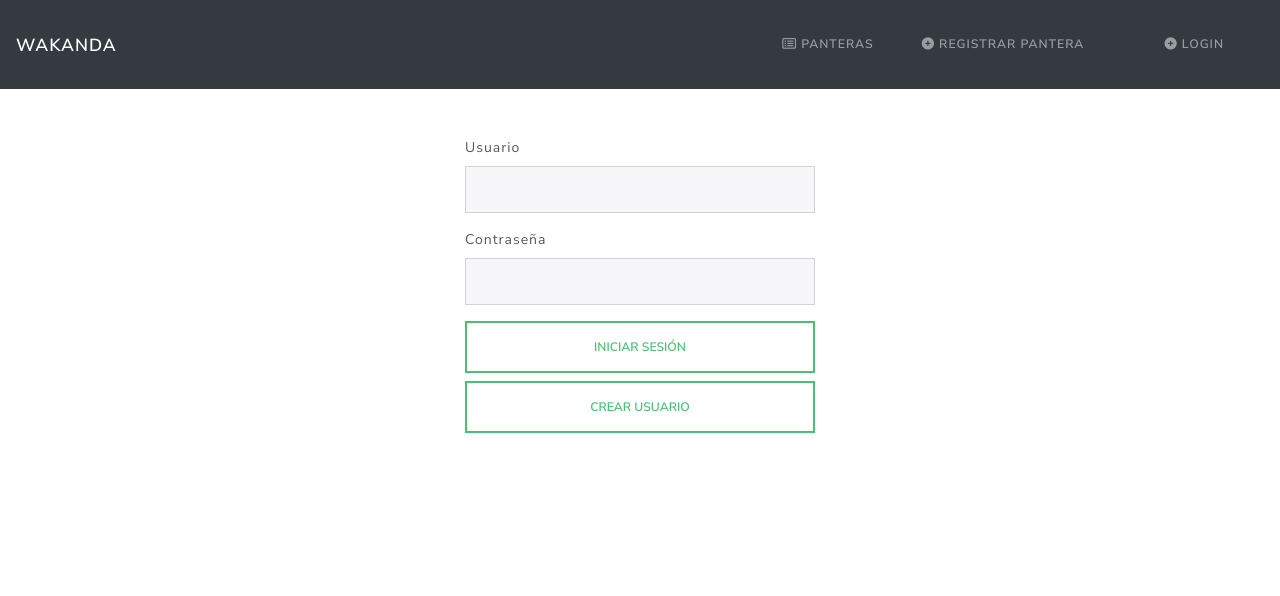
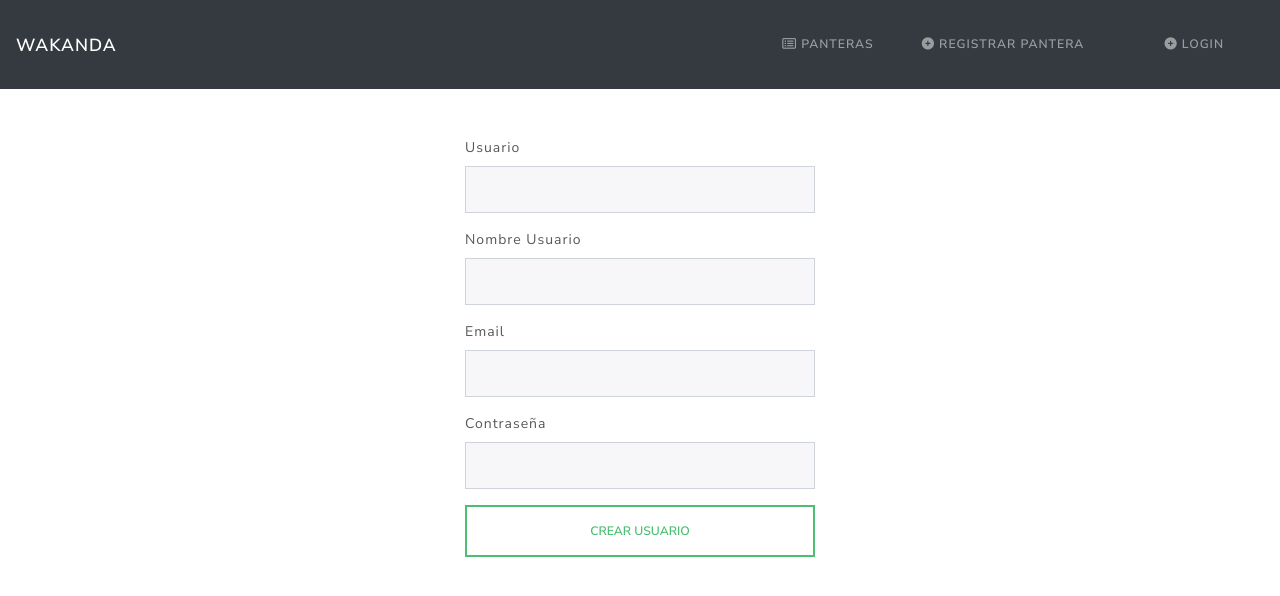
Before and after one commit to esrojas27/ProyectoWEB, an Angular app in the folder cliente/: page /signup in a window 1280 px wide. Before the commit this address led to /login. Shown: the top 596 px of the page. Built offline with nearby package versions, Linux system fonts and the light colour scheme.

Commit message:
Crear usaurio

```diff
--- a/cliente/src/app/app-routing.module.ts
+++ b/cliente/src/app/app-routing.module.ts
@@ -7,6 +7,7 @@ import { NuevaPanteraComponent } from './components/nueva-pantera/nueva-pantera.
 import { LoginComponent } from './components/login/login.component';
 import { AuthGaurdService } from './service/auth-gaurd.service';
 import { LogoutComponent } from './components/logout/logout.component';
+import { SignupComponent } from './components/signup/signup.component';
 
 const routes: Routes = [
   {
@@ -38,6 +39,10 @@ const routes: Routes = [
     component:LogoutComponent
   },
   {
+    path:'signup',
+    component:SignupComponent
+  },
+  {
     path:'**',
     redirectTo:'login',
     pathMatch:'full'
--- a/cliente/src/app/app.module.ts
+++ b/cliente/src/app/app.module.ts
@@ -14,6 +14,7 @@ import { FormsModule } from '@angular/forms';
 import { LoginComponent } from './components/login/login.component';
 import { LogoutComponent } from './components/logout/logout.component'
 import { TokenInterceptorService } from './service/token-interceptor.service';
+import { SignupComponent } from './components/signup/signup.component';
 
 @NgModule({
   declarations: [
@@ -23,7 +24,8 @@ import { TokenInterceptorService } from './service/token-interceptor.service';
     NuevaPanteraComponent,
     EditarPanteraComponent,
     LoginComponent,
-    LogoutComponent
+    LogoutComponent,
+    SignupComponent
   ],
   imports: [
     BrowserModule,
--- a/cliente/src/app/components/login/login.component.ts
+++ b/cliente/src/app/components/login/login.component.ts
@@ -55,7 +55,9 @@ export class LoginComponent implements OnInit {
     );
   }
 
-  crearCuenta (): void {}
+  crearCuenta (): void {
+    this.router.navigate(['/signup']);
+  }
 
 
 }
--- /dev/null
+++ b/cliente/src/app/components/signup/signup.component.html
@@ -0,0 +1,28 @@
+<div class="container">
+    <div class="row mt-5">
+        <div class="col-md-4 mx-auto">
+                <div class="form-group">
+                    <label for="nombre">Usuario</label>
+                    <input type="text" class="form-control" id="nombre" name="nombre"
+                    [(ngModel)]="nombre" required>
+                </div>
+                <div class="form-group">
+                    <label for="nombre">Nombre Usuario</label>
+                    <input type="text" class="form-control" id="nombre" name="nombre"
+                    [(ngModel)]="nombreUsuario" required>
+                </div>
+                <div class="form-group">
+                    <label for="nombre">Email</label>
+                    <input type="email" class="form-control" id="nombre" name="nombre"
+                    [(ngModel)]="email" required>
+                </div>
+                <div class="form-group">
+                  <label for="nombre">Contraseña</label>
+                  <input type="password" class="form-control" id="nombre" name="nombre"
+                  [(ngModel)]="password" required>
+              </div>
+
+                <button (click)="crearCuenta()" class="btn btn-outline-success btn-block">Crear usuario</button>
+        </div>
+    </div>
+  </div>
--- /dev/null
+++ b/cliente/src/app/components/signup/signup.component.ts
@@ -0,0 +1,44 @@
+import { Component, OnInit } from '@angular/core';
+import { Router } from '@angular/router';
+import { NuevoUsuario } from 'src/app/models/nuevo-usuario';
+import { AuthService } from 'src/app/service/auth.service';
+import Swal from 'sweetalert2';
+
+@Component({
+  selector: 'app-signup',
+  templateUrl: './signup.component.html',
+  styleUrls: ['./signup.component.css']
+})
+export class SignupComponent implements OnInit {
+
+  nombre:string ='';
+  nombreUsuario: string = '';
+  email:string='';
+  password: string = '';
+
+  nuevoUsaurio:NuevoUsuario = new NuevoUsuario("","","","");
+
+
+  constructor(private router:Router,private authService:AuthService) { }
+
+  ngOnInit(): void {
+  }
+
+  crearCuenta(){
+    this.nuevoUsaurio = new NuevoUsuario(this.nombre,this.nombreUsuario,this.email,this.password);
+    this.authService.nuevo(this.nuevoUsaurio).subscribe({
+      next:res=>{
+        Swal.fire({
+          title: 'Usuario Creado',
+          icon: 'success',
+          showCloseButton:true,
+          confirmButtonText:"Aceptar",
+          confirmButtonColor: "#DD6B55",
+        })
+        this.router.navigate(['/login']);
+      }
+    })
+
+  }
+
+}
```
Also changed, not shown: cliente/src/app/components/signup/signup.component.css (added), 2 other files (tests, documents, lock files or other folders).
